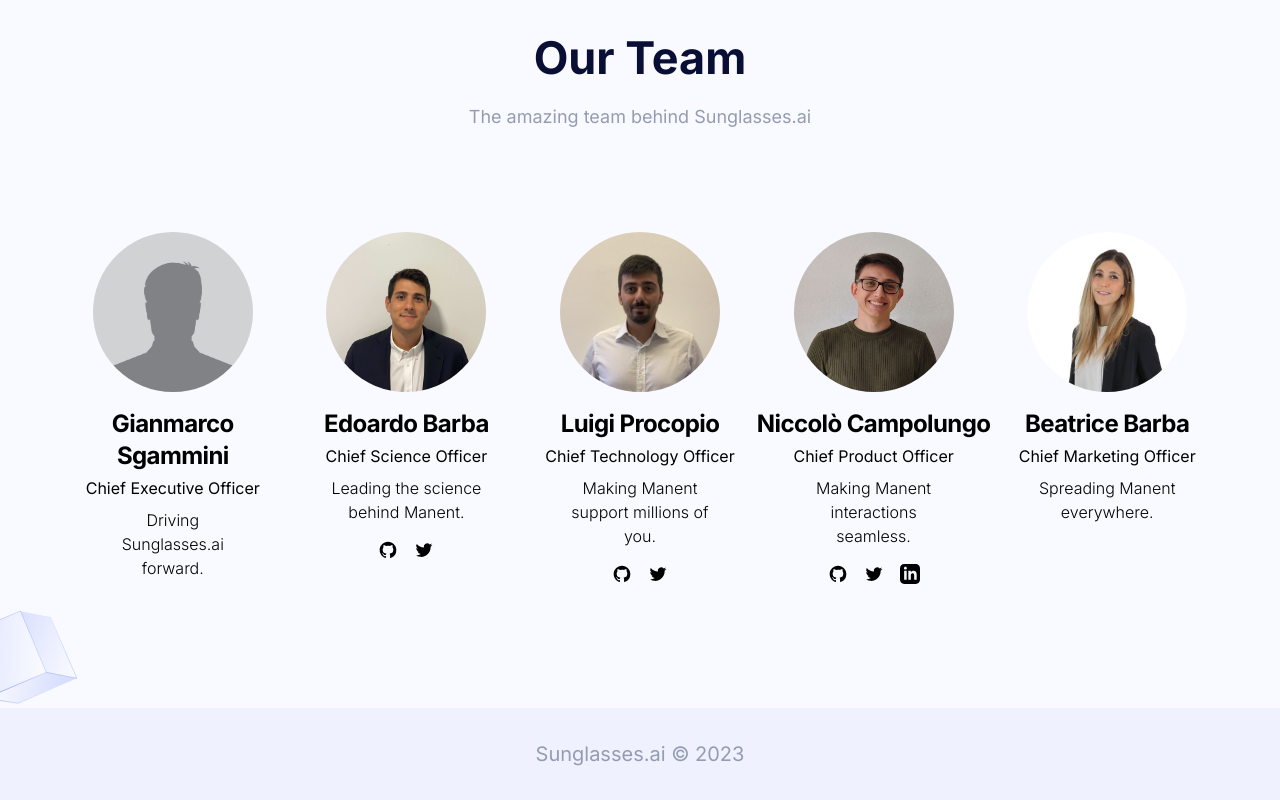
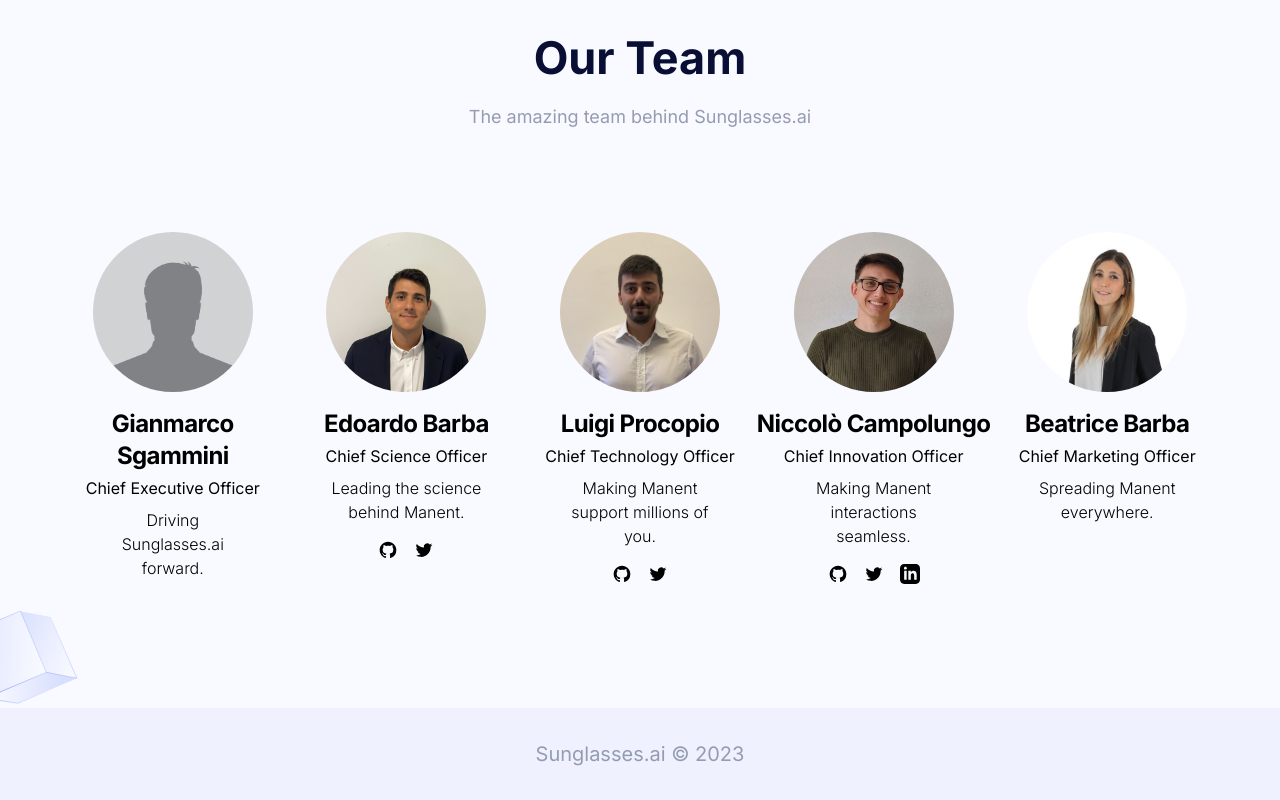
Before and after one commit to litus-ai/litusai-website, a Next.js app: page / in a window 1280 px wide. Shown: the part 565-1365 px from the top of the page. Built offline with nearby package versions, Linux system fonts and the light colour scheme.

Commit message:
CInO, not CPO

```diff
--- a/components/Team/index.tsx
+++ b/components/Team/index.tsx
@@ -31,7 +31,7 @@
     },
     {
         fullname: "Niccolò Campolungo",
-        role: "Chief Product Officer",
+        role: "Chief Innovation Officer",
         image: "/images/team/niccolo.jpg",
         description: "Making Manent interactions seamless.",
         social: {
```
